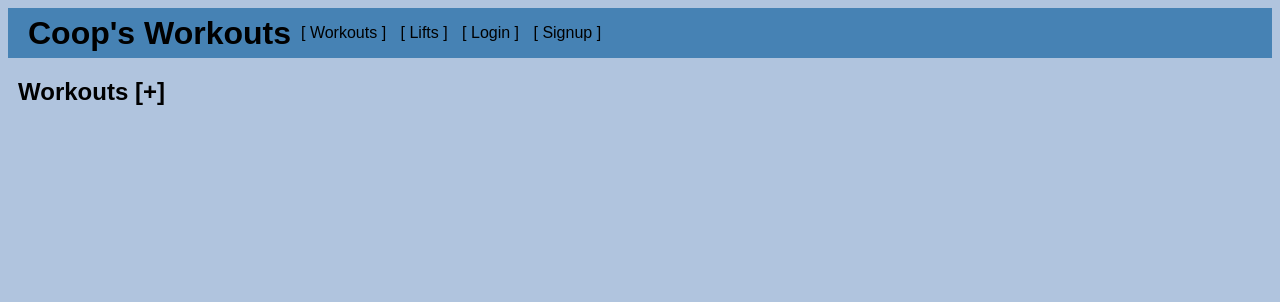
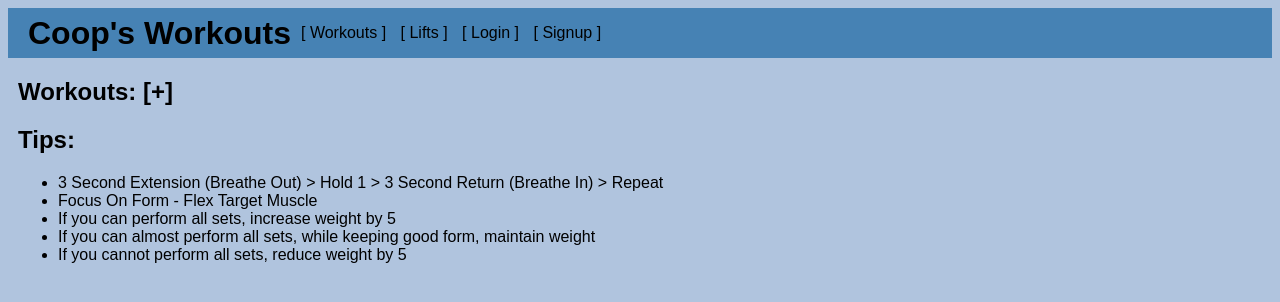
Before and after one commit to coopertuch/GA-Project-4, a Django app: page / in a window 1280 px wide. Shown: the top 302 px of the page. Run offline with Django 3.2, Linux system fonts and the light colour scheme; data that the repository does not hold is empty.

Commit message:
updated models

```diff
--- a/workout/templates/workout/workout_list.html
+++ b/workout/templates/workout/workout_list.html
@@ -1,14 +1,28 @@
 {% extends 'workout/base.html' %} {% block content %}
 <div class="container">
-  <h2>Workouts <a href="{% url 'workout_create' %}">[+]</a></h2>
+  <h2>Workouts: <a href="{% url 'workout_create' %}">[+]</a></h2>
   <ul>
     {% for workout in workouts %}
     <li>
       <a href="{% url 'workout_detail' pk=workout.pk %}"
-        >[ {{ workout.muscle }} ]</a
+        >[ {{ workout.name }} - {{ workout.muscle }} ]</a
       >
     </li>
     {% endfor %}
   </ul>
+  <h2>Tips:</h2>
+  <ul>
+    <li>
+      3 Second Extension (Breathe Out) > Hold 1 > 3 Second Return (Breathe In) >
+      Repeat
+    </li>
+    <li>Focus On Form - Flex Target Muscle</li>
+    <li>If you can perform all sets, increase weight by 5</li>
+    <li>
+      If you can almost perform all sets, while keeping good form, maintain
+      weight
+    </li>
+    <li>If you cannot perform all sets, reduce weight by 5</li>
+  </ul>
 </div>
 {% endblock %}
```
Also changed, not shown: workout/templates/workout/workout_detail.html (+1 -15 lines), workout/migrations/0005_auto_20191113_1930.py (added).
